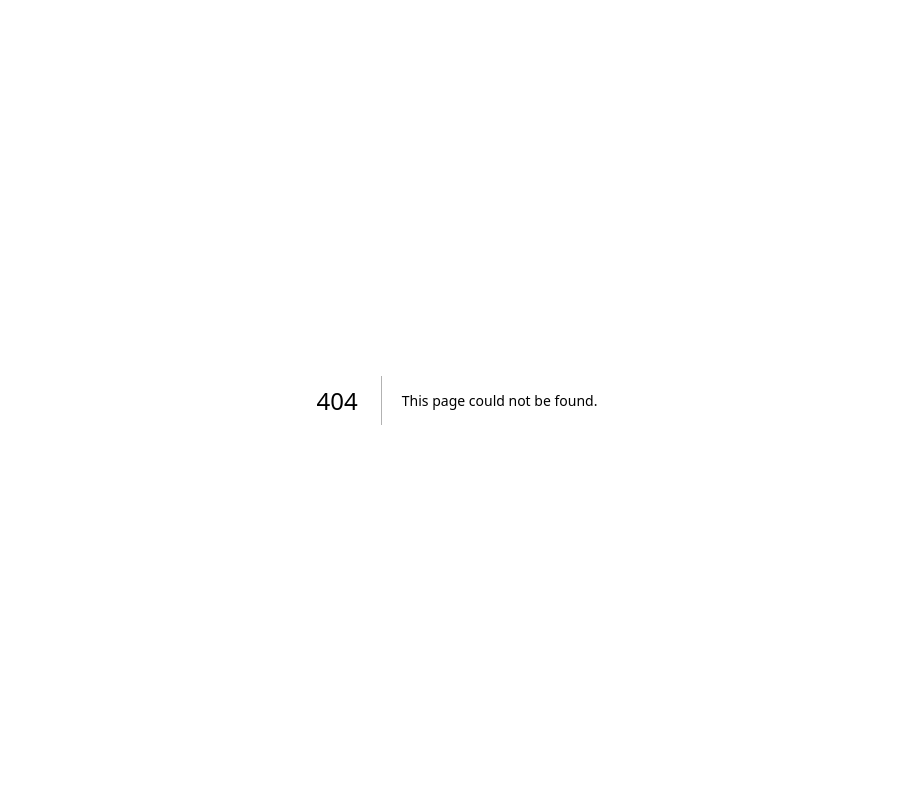
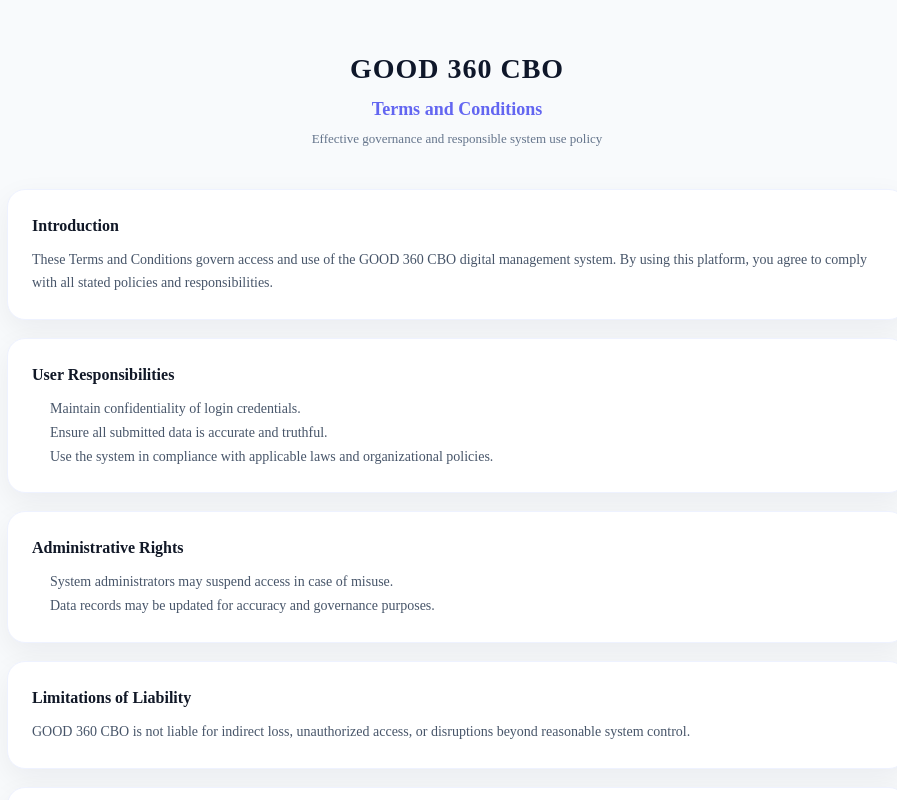
Before and after one commit to BtgavyGarvey/good-360-cbo, a Next.js app: page /terms in a window 1280 px wide. Before the commit this address had no page. Shown: the top 800 px of the page, without its empty margins (183-1080 px from the left). Built offline with nearby package versions, Linux system fonts and the light colour scheme.

Commit message:
edited login page, added terms and privacy pages

```diff
--- a/app/admin-layout.css
+++ b/app/admin-layout.css
@@ -1089,3 +1089,140 @@
     font-size: 22px;
   }
 }
+
+/* =========================
+   LOGIN LEGAL LINKS
+========================= */
+
+.login-links {
+  margin-top: 18px;
+
+  display: flex;
+  align-items: center;
+  justify-content: center;
+  gap: 8px;
+
+  font-size: 12px;
+}
+
+.login-link {
+  color: #6366f1;
+  text-decoration: none;
+  font-weight: 500;
+
+  transition: 0.2s ease;
+}
+
+.login-link:hover {
+  color: #4f46e5;
+  text-decoration: underline;
+}
+
+.login-link-separator {
+  color: #cbd5e1;
+}
+
+/* MOBILE */
+@media (max-width: 480px) {
+  .login-links {
+    flex-direction: column;
+    gap: 6px;
+  }
+
+  .login-link-separator {
+    display: none;
+  }
+}
+
+
+/* =========================
+   GOOD 360 CBO - LEGAL PAGES
+========================= */
+
+.legal-page {
+  min-height: 100vh;
+  background: #f8fafc;
+  padding: 48px 20px;
+}
+
+.legal-header {
+  text-align: center;
+  margin-bottom: 40px;
+}
+
+.legal-title {
+  font-size: 28px;
+  font-weight: 900;
+  color: #0f172a;
+  letter-spacing: 1px;
+}
+
+.legal-subtitle {
+  font-size: 18px;
+  font-weight: 600;
+  color: #6366f1;
+  margin-top: 6px;
+}
+
+.legal-meta {
+  font-size: 13px;
+  color: #64748b;
+  margin-top: 6px;
+}
+
+.legal-container {
+  max-width: 900px;
+  margin: 0 auto;
+
+  display: flex;
+  flex-direction: column;
+  gap: 18px;
+}
+
+.legal-card {
+  background: white;
+  border-radius: 18px;
+  padding: 24px;
+
+  box-shadow: 0 10px 30px rgba(15, 23, 42, 0.06);
+
+  border: 1px solid #eef2ff;
+}
+
+.legal-section-title {
+  font-size: 16px;
+  font-weight: 700;
+  color: #111827;
+  margin-bottom: 10px;
+}
+
+.legal-text {
+  font-size: 14px;
+  color: #475569;
+  line-height: 1.7;
+}
+
+.legal-list {
+  padding-left: 18px;
+  color: #475569;
+  font-size: 14px;
+  line-height: 1.7;
+}
+
+.legal-footer {
+  text-align: center;
+  margin-top: 30px;
+  font-size: 12px;
+  color: #94a3b8;
+}
+
+/* MOBILE */
+@media (max-width: 600px) {
+  .legal-title {
+    font-size: 22px;
+  }
+
+  .legal-card {
+    padding: 18px;
+  }
+}
--- a/app/layout.tsx
+++ b/app/layout.tsx
@@ -1,5 +1,4 @@
 'use client'
-import type { Metadata } from "next";
 import { Geist, Geist_Mono } from "next/font/google";
 import "./globals.css";
 import { SessionProvider } from 'next-auth/react'
--- a/app/page.tsx
+++ b/app/page.tsx
@@ -2,18 +2,22 @@
 
 import './admin-layout.css'
 
-import { signIn } from 'next-auth/react'
+import { signIn, useSession } from 'next-auth/react'
 import { Shield, LogIn } from 'lucide-react'
 import { useRouter } from 'next/navigation'
-import { useSession } from 'next-auth/react'
+import { useEffect } from 'react'
+import Link from 'next/link'
+
 export default function LoginPage() {
+  const router = useRouter()
+  const { data: session } = useSession()
 
-  const router = useRouter()
-    const { data: session } = useSession()
-
+  // safer redirect (no render loop)
+  useEffect(() => {
     if (session) {
       router.push('/admin')
     }
+  }, [session, router])
 
   return (
     <div className="login-page">
@@ -29,15 +33,15 @@
           GOOD 360 CBO
         </h2>
 
-        <p className="login-subtitle">
+        {/* <p className="login-subtitle">
           Admin Portal Access
-        </p>
+        </p> */}
 
-        <p className="login-description">
+        {/* <p className="login-description">
           Secure sign-in required to manage members, contributions, and system records.
-        </p>
+        </p> */}
 
-        {/* Button */}
+        {/* Login Button */}
         <button
           onClick={() => signIn('google')}
           className="login-button"
@@ -46,10 +50,24 @@
           Continue with Google
         </button>
 
+        {/* Terms + Privacy */}
+        <div className="login-links">
+          <Link href="/terms" className="login-link">
+            Terms & Conditions
+          </Link>
+
+          <span className="login-link-separator">•</span>
+
+          <Link href="/privacy" className="login-link">
+            Privacy Policy
+          </Link>
+        </div>
+
         {/* Footer note */}
-        <p className="login-footer">
+        {/* <p className="login-footer">
           Authorized personnel only
-        </p>
+        </p> */}
+
       </div>
     </div>
   )
--- /dev/null
+++ b/app/privacy/page.tsx
@@ -0,0 +1,84 @@
+'use client'
+
+import '../admin-layout.css'
+
+export default function PrivacyPage() {
+  return (
+    <div className="legal-page">
+
+      <header className="legal-header">
+        <h1 className="legal-title">
+          GOOD 360 CBO
+        </h1>
+
+        <p className="legal-subtitle">
+          Privacy Policy
+        </p>
+
+        <p className="legal-meta">
+          Data protection, transparency, and user trust policy
+        </p>
+      </header>
+
+      <div className="legal-container">
+
+        <section className="legal-card">
+          <h2 className="legal-section-title">Introduction</h2>
+          <p className="legal-text">
+            This Privacy Policy explains how GOOD 360 CBO collects, uses, stores, and protects user information within the system.
+          </p>
+        </section>
+
+        <section className="legal-card">
+          <h2 className="legal-section-title">Information We Collect</h2>
+          <ul className="legal-list">
+            <li>Personal details such as names, contacts, and identifiers.</li>
+            <li>System activity including contributions and usage logs.</li>
+          </ul>
+        </section>
+
+        <section className="legal-card">
+          <h2 className="legal-section-title">How We Use Data</h2>
+          <ul className="legal-list">
+            <li>To manage membership and contributions effectively.</li>
+            <li>To ensure system security and prevent unauthorized access.</li>
+            <li>To improve operational reporting and analytics.</li>
+          </ul>
+        </section>
+
+        <section className="legal-card">
+          <h2 className="legal-section-title">Data Sharing</h2>
+          <p className="legal-text">
+            We do not sell personal data. Information is only shared with authorized personnel for operational and compliance purposes.
+          </p>
+        </section>
+
+        <section className="legal-card">
+          <h2 className="legal-section-title">Data Retention</h2>
+          <p className="legal-text">
+            Data is retained only for as long as necessary for administrative, legal, and operational requirements.
+          </p>
+        </section>
+
+        <section className="legal-card">
+          <h2 className="legal-section-title">User Rights</h2>
+          <p className="legal-text">
+            Users may request access, correction, or deletion of their personal data through official administration channels.
+          </p>
+        </section>
+
+        <section className="legal-card">
+          <h2 className="legal-section-title">Policy Updates</h2>
+          <p className="legal-text">
+            This policy may be updated periodically. Continued use of the system indicates acceptance of any changes.
+          </p>
+        </section>
+
+        <footer className="legal-footer">
+          For privacy concerns, contact the GOOD 360 CBO administration office.
+        </footer>
+
+      </div>
+    </div>
+  )
+}
--- /dev/null
+++ b/app/terms/page.tsx
@@ -0,0 +1,70 @@
+'use client'
+
+import '../admin-layout.css'
+
+export default function TermsPage() {
+  return (
+    <div className="legal-page">
+
+      <header className="legal-header">
+        <h1 className="legal-title">
+          GOOD 360 CBO
+        </h1>
+
+        <p className="legal-subtitle">
+          Terms and Conditions
+        </p>
+
+        <p className="legal-meta">
+          Effective governance and responsible system use policy
+        </p>
+      </header>
+
+      <div className="legal-container">
+
+        <section className="legal-card">
+          <h2 className="legal-section-title">Introduction</h2>
+          <p className="legal-text">
+            These Terms and Conditions govern access and use of the GOOD 360 CBO digital management system. By using this platform, you agree to comply with all stated policies and responsibilities.
+          </p>
+        </section>
+
+        <section className="legal-card">
+          <h2 className="legal-section-title">User Responsibilities</h2>
+          <ul className="legal-list">
+            <li>Maintain confidentiality of login credentials.</li>
+            <li>Ensure all submitted data is accurate and truthful.</li>
+            <li>Use the system in compliance with applicable laws and organizational policies.</li>
+          </ul>
+        </section>
+
+        <section className="legal-card">
+          <h2 className="legal-section-title">Administrative Rights</h2>
+          <ul className="legal-list">
+            <li>System administrators may suspend access in case of misuse.</li>
+            <li>Data records may be updated for accuracy and governance purposes.</li>
+          </ul>
+        </section>
+
+        <section className="legal-card">
+          <h2 className="legal-section-title">Limitations of Liability</h2>
+          <p className="legal-text">
+            GOOD 360 CBO is not liable for indirect loss, unauthorized access, or disruptions beyond reasonable system control.
+          </p>
+        </section>
+
+        <section className="legal-card">
+          <h2 className="legal-section-title">Updates to Terms</h2>
+          <p className="legal-text">
+            These terms may be updated periodically. Continued use of the system implies acceptance of any revisions.
+          </p>
+        </section>
+
+        <footer className="legal-footer">
+          For support or clarification, contact the GOOD 360 CBO administration office.
+        </footer>
+
+      </div>
+    </div>
+  )
+}
--- a/package.json
+++ b/package.json
@@ -6,6 +6,7 @@
     "dev": "next dev",
     "build": "next build",
     "start": "next start",
+    "clean": "rimraf .next",
     "lint": "eslint"
   },
   "dependencies": {
@@ -35,6 +36,7 @@
     "@types/react-dom": "^19",
     "eslint": "^9",
     "eslint-config-next": "16.2.6",
+    "rimraf": "^6.1.3",
     "tailwindcss": "^4.3.0",
     "typescript": "^5"
   }
```
Also changed, not shown: 1 other file (tests, documents, lock files or other folders).
